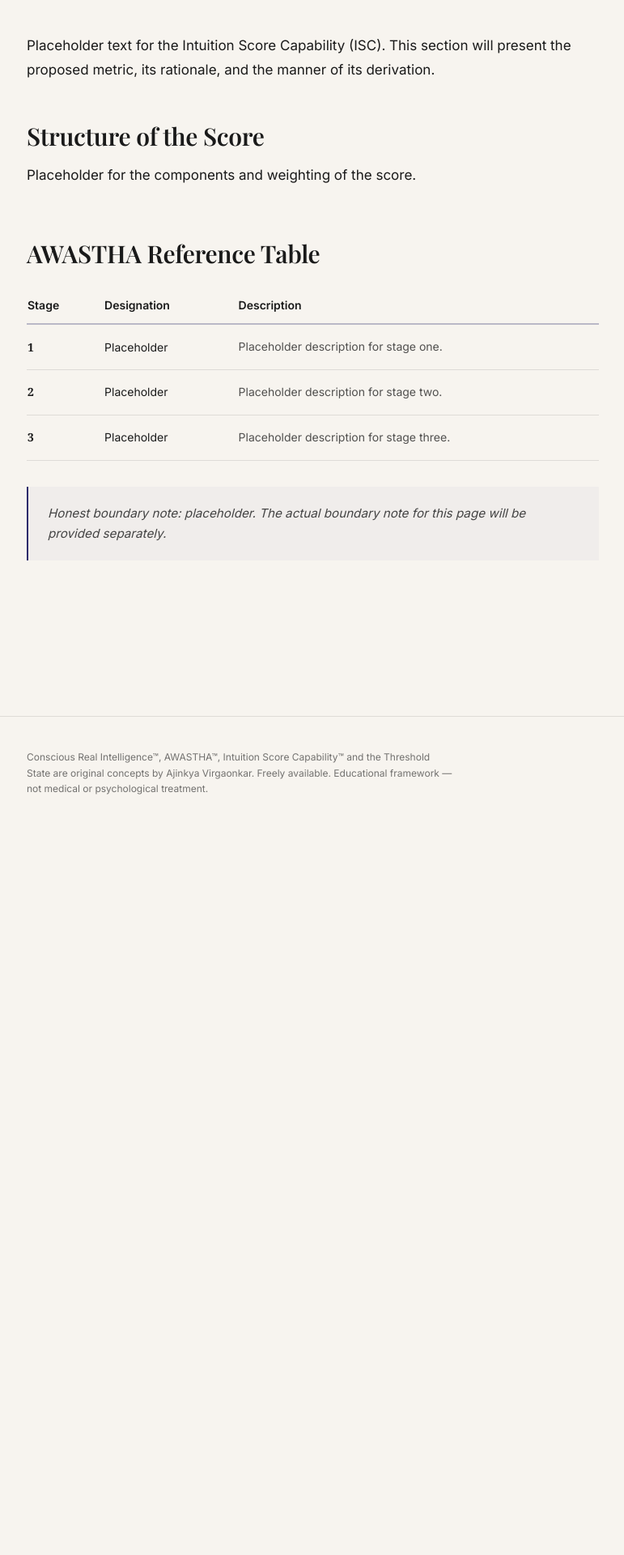
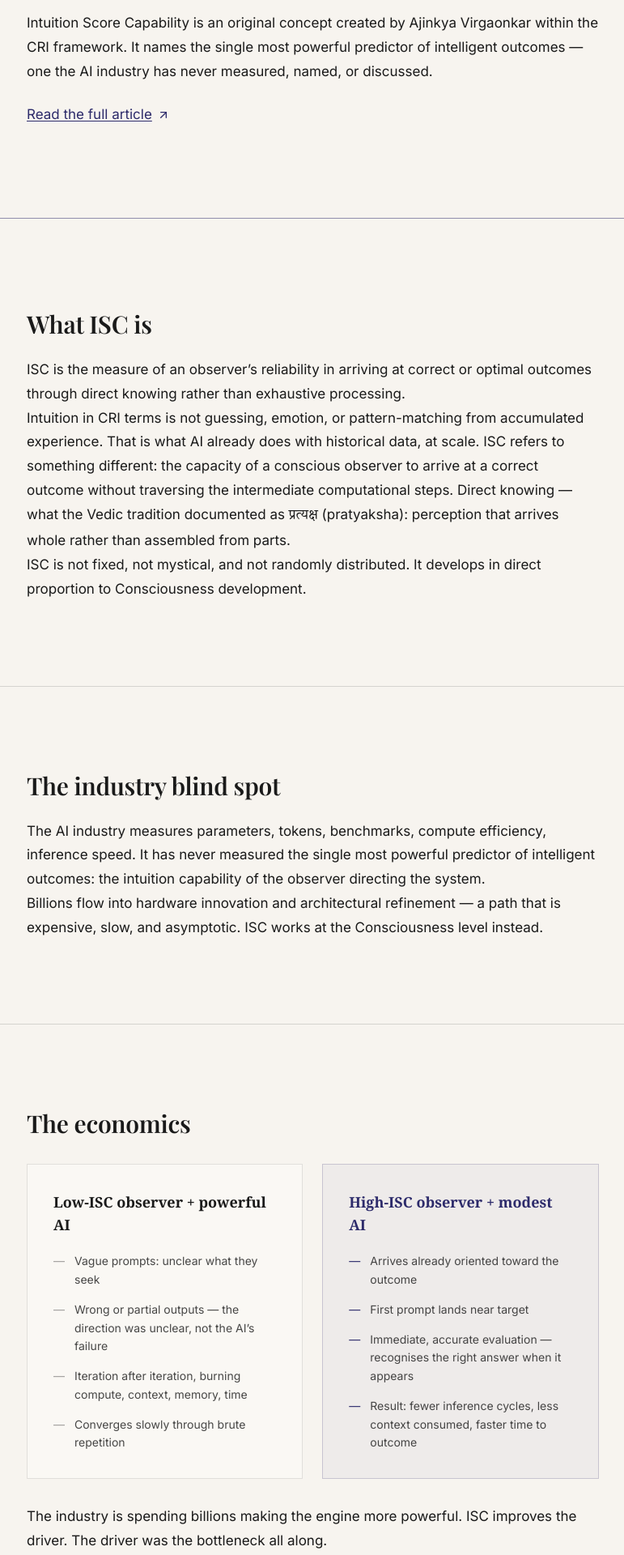
Before and after one commit to ajinkyavirg/cri-website, a React (Vite) app: page /isc in a window 1280 px wide. Shown: the part 520-2440 px from the top of the page at 81% size, without its empty margins (63-834 px from the left). Before the commit the page ends 1544 px from the top, so only its background shows below. Built offline with nearby package versions, Linux system fonts and the light colour scheme; a web font is replaced by a local one.

Commit message:
Update ISC page content and layout

```diff
--- a/src/pages/ISC.tsx
+++ b/src/pages/ISC.tsx
@@ -1,80 +1,259 @@
+import { ArrowUpRight } from 'lucide-react';
 import PageHeader from '@/components/PageHeader';
 import Section from '@/components/Section';
+
+const ISC_STATES = [
+  { state: 'Awareness', desc: 'clears the noise that drowns intuitive signal' },
+  { state: 'Wakefulness', desc: 'makes the observer present enough to notice intuition when it arrives' },
+  { state: 'Attunement', desc: 'brings the instrument into coherence from which reliable intuition becomes possible' },
+  { state: 'Stillness', desc: 'quiets the mental static that overwrites direct knowing with anxious reasoning' },
+  { state: 'Transcendence', desc: 'establishes direct contact with the Consciousness field intuition draws from' },
+  { state: 'Harmony', desc: 'integrates that access into daily functioning' },
+  { state: 'Acceleration', desc: 'where developed ISC meets AI' },
+];
 
 export default function ISC() {
   return (
     <>
       <PageHeader
         eyebrow="IV. Metric"
-        title="Intuition Score Capability"
-        subtitle="A proposed metric for the faculty of direct knowing — its structure, derivation, and limitations."
+        title="Intuition Score Capability™"
+        subtitle="ISC"
       />
 
+      {/* Introduction */}
       <Section>
         <div className="reading-measure">
           <p className="prose-serif">
-            Placeholder text for the Intuition Score Capability (ISC). This
-            section will present the proposed metric, its rationale, and the
-            manner of its derivation.
+            Intuition Score Capability is an original concept created by
+            Ajinkya Virgaonkar within the CRI framework. It names the single
+            most powerful predictor of intelligent outcomes — one the AI
+            industry has never measured, named, or discussed.
           </p>
+          <p className="prose-serif mt-6">
+            <a
+              href="https://medium.com/@ajinkya.virgaonkar/intuition-scoring-the-missing-metric-in-artificial-intelligence-9ee562015995"
+              target="_blank"
+              rel="noopener noreferrer"
+              className="link-accent inline-flex items-center gap-1.5"
+            >
+              Read the full article
+              <ArrowUpRight size={16} className="text-[#2d2b6b]" />
+            </a>
+          </p>
+        </div>
+      </Section>
 
-          <h2 className="heading-serif text-2xl sm:text-3xl mt-12 mb-4">
-            Structure of the Score
+      <hr className="rule max-w-6xl mx-auto" />
+
+      {/* What ISC is */}
+      <Section>
+        <div className="reading-measure">
+          <h2 className="heading-serif text-2xl sm:text-3xl mb-6">What ISC is</h2>
+          <p className="prose-serif">
+            ISC is the measure of an observer&rsquo;s reliability in arriving
+            at correct or optimal outcomes through direct knowing rather than
+            exhaustive processing.
+          </p>
+          <p className="prose-serif">
+            Intuition in CRI terms is not guessing, emotion, or
+            pattern-matching from accumulated experience. That is what AI
+            already does with historical data, at scale. ISC refers to
+            something different: the capacity of a conscious observer to
+            arrive at a correct outcome without traversing the intermediate
+            computational steps. Direct knowing — what the Vedic tradition
+            documented as{' '}
+            <span className="sanskrit">प्रत्यक्ष</span>{' '}
+            (pratyaksha): perception that arrives whole rather than assembled
+            from parts.
+          </p>
+          <p className="prose-serif">
+            ISC is not fixed, not mystical, and not randomly distributed. It
+            develops in direct proportion to Consciousness development.
+          </p>
+        </div>
+      </Section>
+
+      <hr className="rule-thin max-w-6xl mx-auto" />
+
+      {/* The industry blind spot */}
+      <Section>
+        <div className="reading-measure">
+          <h2 className="heading-serif text-2xl sm:text-3xl mb-6">
+            The industry blind spot
           </h2>
           <p className="prose-serif">
-            Placeholder for the components and weighting of the score.
+            The AI industry measures parameters, tokens, benchmarks, compute
+            efficiency, inference speed. It has never measured the single most
+            powerful predictor of intelligent outcomes: the intuition
+            capability of the observer directing the system.
           </p>
+          <p className="prose-serif">
+            Billions flow into hardware innovation and architectural refinement
+            — a path that is expensive, slow, and asymptotic. ISC works at the
+            Consciousness level instead.
+          </p>
+        </div>
+      </Section>
 
-          {/* AWASTHA table — stacks to cards on mobile */}
-          <h2 className="heading-serif text-2xl sm:text-3xl mt-16 mb-6">
-            AWASTHA Reference Table
+      <hr className="rule-thin max-w-6xl mx-auto" />
+
+      {/* The economics — two-column comparison */}
+      <Section>
+        <div className="reading-measure">
+          <h2 className="heading-serif text-2xl sm:text-3xl mb-8">
+            The economics
           </h2>
 
-          {/* Desktop table */}
-          <div className="hidden sm:block overflow-x-auto">
-            <table className="w-full text-sm border-collapse">
-              <thead>
-                <tr className="border-b-2 border-[#2d2b6b]/30">
-                  <th className="text-left py-3 pr-4 font-semibold">Stage</th>
-                  <th className="text-left py-3 pr-4 font-semibold">Designation</th>
-                  <th className="text-left py-3 font-semibold">Description</th>
-                </tr>
-              </thead>
-              <tbody>
+          <div className="grid sm:grid-cols-2 gap-6">
+            {/* Low-ISC */}
+            <div className="border border-black/10 p-6 sm:p-8 bg-white/30">
+              <h3 className="font-serif font-semibold text-base sm:text-lg mb-5 leading-snug">
+                Low-ISC observer + powerful AI
+              </h3>
+              <ul className="space-y-3.5 pl-0 list-none">
                 {[
-                  { stage: '1', name: 'Placeholder', desc: 'Placeholder description for stage one.' },
-                  { stage: '2', name: 'Placeholder', desc: 'Placeholder description for stage two.' },
-                  { stage: '3', name: 'Placeholder', desc: 'Placeholder description for stage three.' },
-                ].map((row) => (
-                  <tr key={row.stage} className="border-b border-black/10">
-                    <td className="py-4 pr-4 font-serif font-semibold">{row.stage}</td>
-                    <td className="py-4 pr-4">{row.name}</td>
-                    <td className="py-4 text-[#1a1a1a]/75 leading-relaxed">{row.desc}</td>
-                  </tr>
+                  'Vague prompts: unclear what they seek',
+                  'Wrong or partial outputs — the direction was unclear, not the AI\u2019s failure',
+                  'Iteration after iteration, burning compute, context, memory, time',
+                  'Converges slowly through brute repetition',
+                ].map((item, i) => (
+                  <li key={i} className="flex gap-3 text-sm leading-relaxed text-[#1a1a1a]/80">
+                    <span className="text-[#1a1a1a]/40 flex-shrink-0">—</span>
+                    <span>{item}</span>
+                  </li>
                 ))}
-              </tbody>
-            </table>
+              </ul>
+            </div>
+
+            {/* High-ISC */}
+            <div className="border border-[#2d2b6b]/20 p-6 sm:p-8 bg-[#2d2b6b]/[0.04]">
+              <h3 className="font-serif font-semibold text-base sm:text-lg mb-5 leading-snug text-[#2d2b6b]">
+                High-ISC observer + modest AI
+              </h3>
+              <ul className="space-y-3.5 pl-0 list-none">
+                {[
+                  'Arrives already oriented toward the outcome',
+                  'First prompt lands near target',
+                  'Immediate, accurate evaluation — recognises the right answer when it appears',
+                  'Result: fewer inference cycles, less context consumed, faster time to outcome',
+                ].map((item, i) => (
+                  <li key={i} className="flex gap-3 text-sm leading-relaxed text-[#1a1a1a]/80">
+                    <span className="text-[#2d2b6b] flex-shrink-0">—</span>
+                    <span>{item}</span>
+                  </li>
+                ))}
+              </ul>
+            </div>
           </div>
 
-          {/* Mobile stacked cards */}
-          <div className="sm:hidden space-y-4">
-            {[
-              { stage: '1', name: 'Placeholder', desc: 'Placeholder description for stage one.' },
-              { stage: '2', name: 'Placeholder', desc: 'Placeholder description for stage two.' },
-              { stage: '3', name: 'Placeholder', desc: 'Placeholder description for stage three.' },
-            ].map((row) => (
-              <div key={row.stage} className="border border-black/10 p-5 bg-white/40">
-                <p className="text-xs text-[#2d2b6b] font-medium mb-2">Stage {row.stage}</p>
-                <p className="font-serif font-semibold mb-2">{row.name}</p>
-                <p className="text-sm text-[#1a1a1a]/75 leading-relaxed">{row.desc}</p>
-              </div>
+          <p className="prose-serif mt-8">
+            The industry is spending billions making the engine more powerful.
+            ISC improves the driver. The driver was the bottleneck all along.
+          </p>
+        </div>
+      </Section>
+
+      <hr className="rule-thin max-w-6xl mx-auto" />
+
+      {/* The deeper limitation ISC escapes */}
+      <Section>
+        <div className="reading-measure">
+          <h2 className="heading-serif text-2xl sm:text-3xl mb-6">
+            The deeper limitation ISC escapes
+          </h2>
+          <p className="prose-serif">
+            Every current AI system — regardless of scale — is bounded by its
+            training data. It is a recombination engine operating on what
+            humans have already generated. It can remix the known. It cannot
+            reach beyond it.
+          </p>
+          <p className="prose-serif">
+            High-Consciousness intuition has no such ceiling. The Vedic
+            tradition understood Consciousness as an infinite field — not a
+            storage system of past experience but the living source from which
+            all knowing arises. When the observer accesses this field directly,
+            intuition is no longer bounded by what has been previously thought,
+            recorded, or generated.
+          </p>
+          <p className="prose-serif">
+            A high-ISC observer can do what no AI system at any scale can do on
+            its own: deviate the expected outcome toward something genuinely
+            new — not a recombination of old data, but an outcome drawn from
+            what is infinitely available in Consciousness itself.
+          </p>
+        </div>
+      </Section>
+
+      <hr className="rule-thin max-w-6xl mx-auto" />
+
+      {/* How ISC develops — the AWASTHA connection */}
+      <Section>
+        <div className="reading-measure">
+          <h2 className="heading-serif text-2xl sm:text-3xl mb-6">
+            How ISC develops — the AWASTHA connection
+          </h2>
+          <p className="prose-serif">
+            ISC develops through exactly the progression AWASTHA maps:
+          </p>
+          <ul className="mt-6 space-y-4 pl-0 list-none">
+            {ISC_STATES.map((row, i) => (
+              <li key={i} className="flex gap-4">
+                <span className="font-serif font-semibold text-[#2d2b6b] flex-shrink-0 whitespace-nowrap">
+                  {row.state}
+                </span>
+                <span className="text-[#2d2b6b]/40 flex-shrink-0">—</span>
+                <span className="prose-serif flex-1 text-[#1a1a1a]/80">
+                  {row.desc}
+                </span>
+              </li>
             ))}
-          </div>
+          </ul>
+          <p className="prose-serif mt-6">
+            The Threshold experiences — direct knowing arriving in symbols,
+            felt certainty preceding explanation — are early ISC in raw form.
+            With consistency, occasional unexplained knowing matures into
+            dependable capability.
+          </p>
+        </div>
+      </Section>
 
+      <hr className="rule-thin max-w-6xl mx-auto" />
+
+      {/* The CRI architecture completed */}
+      <Section>
+        <div className="reading-measure">
+          <h2 className="heading-serif text-2xl sm:text-3xl mb-6">
+            The CRI architecture completed
+          </h2>
+          <p className="prose-serif">
+            AI contributes: scale and speed, operating on the known.
+          </p>
+          <p className="prose-serif">
+            The evolved observer contributes: direction, and genuine novelty
+            drawn from the unbounded.
+          </p>
+          <p className="prose-serif">
+            Neither alone produces Real Intelligence. Together, they do.
+          </p>
+        </div>
+      </Section>
+
+      <hr className="rule max-w-6xl mx-auto" />
+
+      {/* Honest boundary */}
+      <Section>
+        <div className="reading-measure">
+          <h2 className="heading-serif text-2xl sm:text-3xl mb-6">
+            Honest boundary
+          </h2>
           <div className="boundary-callout">
             <p>
-              Honest boundary note: placeholder. The actual boundary note for
-              this page will be provided separately.
+              ISC is scorable in principle — the proportionality with
+              Consciousness development makes it so — but CRI has not published
+              a formal measurement instrument. It is presented here as a
+              conceptual framework naming a real, developable capability, not
+              as an existing standardised test.
             </p>
           </div>
         </div>
```
